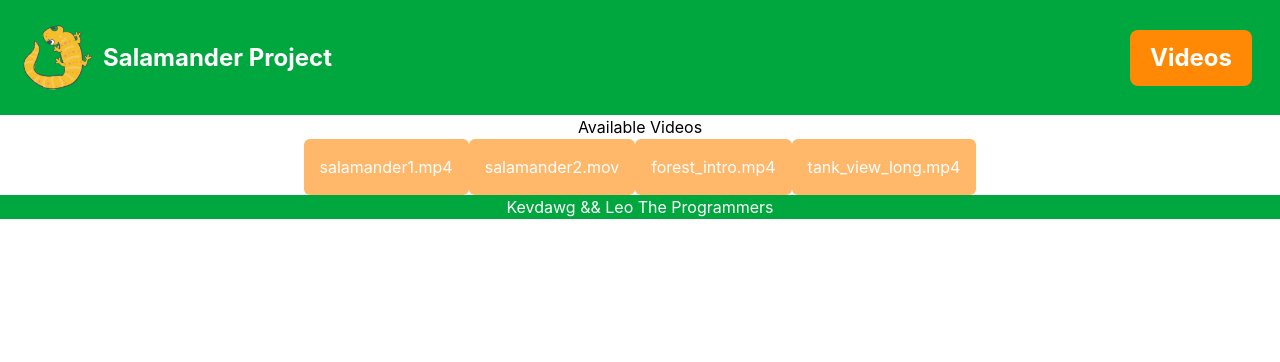
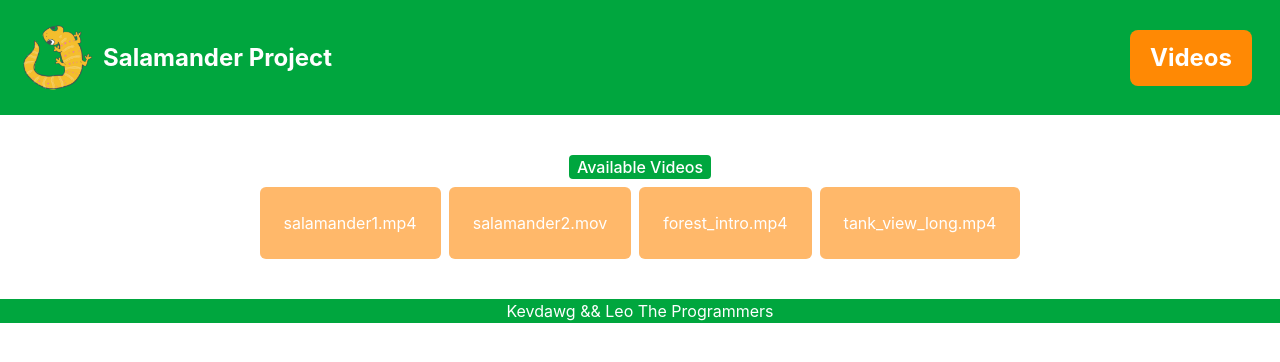
Before and after one commit to leoraggy/salamander-project, a React (Vite) app: page /videos in a window 1280 px wide. Shown: the top 362 px of the page. Built offline with nearby package versions, Linux system fonts and the light colour scheme.

Commit message:
Videos Tailwind

```diff
--- a/src/pages/Videos.jsx
+++ b/src/pages/Videos.jsx
@@ -32,12 +32,14 @@ export default function Videos() {
   }
 
   return (
-    <div>
-      <h1 className="text-center">Available Videos</h1>
-      <ul className="flex justify-center">
+    <div className="m-10">
+      <h1 className="justify-self-center text-center font-medium pl-2 pr-2 m-2 bg-green-600 text-white w-auto rounded-sm">
+        Available Videos
+      </h1>
+      <ul className="flex justify-center space-x-2">
         {videos.map((filename) => (
           <li
-            className="bg-orange-300 text-white p-4 rounded-md"
+            className="text-center bg-orange-300 text-white p-6 rounded-md"
             key={filename}
           >
             <Link to={`preview/${filename}`}>{filename}</Link>
```
